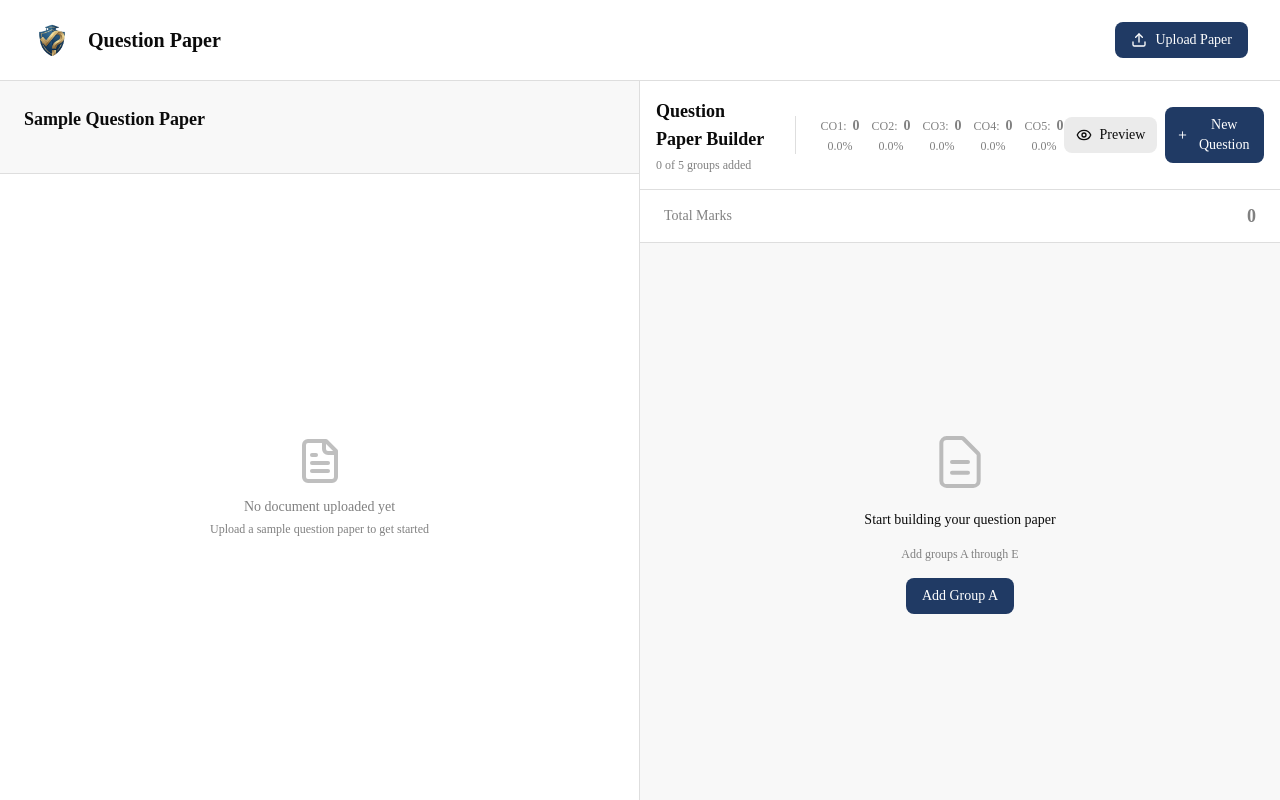
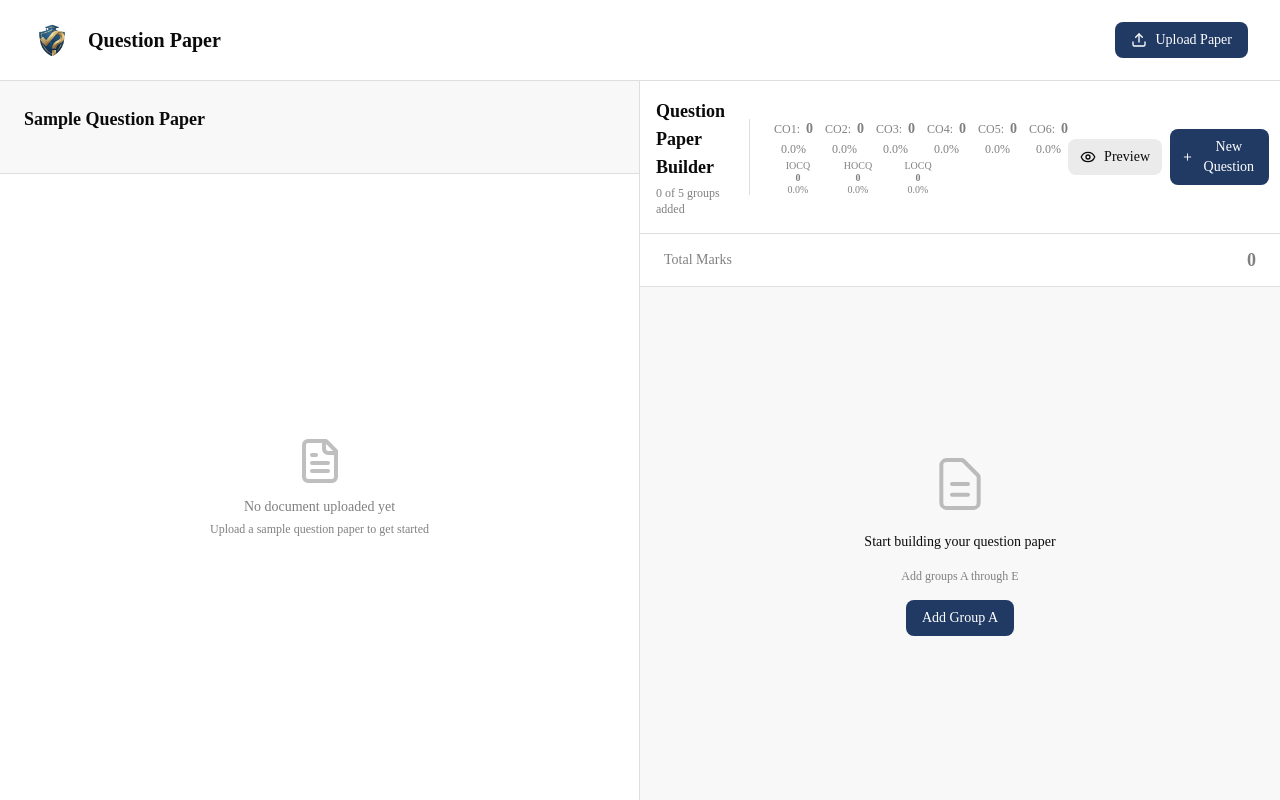
Before and after one commit to santu8597/electron-builder, a Next.js app: page /question-setter in a window 1280 px wide. Built offline with nearby package versions, Linux system fonts and the light colour scheme.

Commit message:
update CO extraction patterns to support CO6 and enhance difficulty pattern matching

```diff
--- a/components/right-panel.tsx
+++ b/components/right-panel.tsx
@@ -2,7 +2,7 @@
 
 import { Plus, Eye } from "lucide-react"
 import { useState, useEffect } from "react"
-import type { Section, ParsedQuestion } from "@/app/page"
+import type { Section, ParsedQuestion } from "@/lib/types"
 import SectionBuilder from "./section-builder"
 import NewQuestionModal from "./new-question-modal"
 import PreviewModal from "./preview-modal"
@@ -19,7 +19,7 @@ const ALLOWED_GROUPS = ['A', 'B', 'C', 'D', 'E'] as const;
 
 /**
  * Extract all COs (Course Outcomes) from a question
- * A question can have multiple COs like CO1, CO2, CO3, CO4, CO5
+ * A question can have multiple COs like CO1, CO2, CO3, CO4, CO5, CO6
  * Patterns supported:
  * - [(CO1)(Understand/LOCQ)]
  * - [(CO3, CO5)(Apply/IOCQ)]
@@ -32,7 +32,7 @@ function extractAllCOsFromQuestion(question: ParsedQuestion): string[] {
 
   // First check courseOutcome field
   if (question.courseOutcome) {
-    const matches = question.courseOutcome.matchAll(/CO\s*[1-5]/gi)
+    const matches = question.courseOutcome.matchAll(/CO\s*[1-6]/gi)
     for (const match of matches) {
       const co = match[0].replace(/\s/g, '').toUpperCase()
       cosFound.push(co)
@@ -42,11 +42,11 @@ function extractAllCOsFromQuestion(question: ParsedQuestion): string[] {
   // Parse from question text for various patterns
   if (question.text) {
     // Pattern 1: [(CO3, CO5)(Apply/IOCQ)] or [(CO3,CO5)(Apply/IOCQ)] - multiple COs with or without spaces
-    const multiCoPattern = /\[\(CO\s*[1-5](?:\s*,\s*CO\s*[1-5])+\)\([^\]]*\)\]/gi
+    const multiCoPattern = /\[\(CO\s*[1-6](?:\s*,\s*CO\s*[1-6])+\)\([^\]]*\)\]/gi
     const multiMatches = question.text.matchAll(multiCoPattern)
     for (const match of multiMatches) {
       // Extract all CO numbers from the matched pattern
-      const coNumbers = match[0].matchAll(/CO\s*([1-5])/gi)
+      const coNumbers = match[0].matchAll(/CO\s*([1-6])/gi)
       for (const coMatch of coNumbers) {
         cosFound.push(`CO${coMatch[1]}`)
       }
@@ -54,7 +54,7 @@ function extractAllCOsFromQuestion(question: ParsedQuestion): string[] {
 
     // Pattern 2: [(CO1)(Understand/LOCQ)] - single CO (not already matched by Pattern 1)
     // This pattern should not match if it's part of a multi-CO pattern
-    const singleCoPattern = /\[\(CO\s*([1-5])\)\([^\]]*\)\]/gi
+    const singleCoPattern = /\[\(CO\s*([1-6])\)\([^\]]*\)\]/gi
     const singleMatches = question.text.matchAll(singleCoPattern)
     for (const match of singleMatches) {
       // Only add if this is truly a single CO pattern (not comma-separated)
@@ -65,7 +65,7 @@ function extractAllCOsFromQuestion(question: ParsedQuestion): string[] {
 
     // Pattern 3: (CO1) - just parentheses (with or without space) - fallback
     if (cosFound.length === 0) {
-      const parenPattern = /\(CO\s*([1-5])\)/gi
+      const parenPattern = /\(CO\s*([1-6])\)/gi
       const parenMatches = question.text.matchAll(parenPattern)
       for (const match of parenMatches) {
         cosFound.push(`CO${match[1]}`)
@@ -74,7 +74,7 @@ function extractAllCOsFromQuestion(question: ParsedQuestion): string[] {
 
     // Pattern 4: CO1 - bare CO (only if not already found in other patterns)
     if (cosFound.length === 0) {
-      const barePattern = /CO\s*([1-5])/gi
+      const barePattern = /CO\s*([1-6])/gi
       const bareMatches = question.text.matchAll(barePattern)
       for (const match of bareMatches) {
         cosFound.push(`CO${match[1]}`)
@@ -84,6 +84,27 @@ function extractAllCOsFromQuestion(question: ParsedQuestion): string[] {
 
   // Return array with potential duplicates (important for sub-questions)
   return cosFound
+}
+
+function extractQuestionTypesFromQuestion(question: ParsedQuestion): ('LOCQ' | 'HOCQ' | 'IOCQ')[] {
+  const questionTypes: ('LOCQ' | 'HOCQ' | 'IOCQ')[] = []
+
+  if (question.text) {
+    const textMatches = question.text.match(/\b(LOCQ|HOCQ|IOCQ)\b/gi) || []
+    textMatches.forEach((match) => {
+      questionTypes.push(match.toUpperCase() as 'LOCQ' | 'HOCQ' | 'IOCQ')
+    })
+  }
+
+  // If the text does not explicitly carry the labels, fall back to the parsed field.
+  if (questionTypes.length === 0 && question.questionType) {
+    const fieldMatch = question.questionType.match(/\b(LOCQ|HOCQ|IOCQ)\b/i)
+    if (fieldMatch) {
+      questionTypes.push(fieldMatch[1].toUpperCase() as 'LOCQ' | 'HOCQ' | 'IOCQ')
+    }
+  }
+
+  return questionTypes
 }
 
 export default function RightPanel({
@@ -100,20 +121,36 @@ export default function RightPanel({
     CO2: 0,
     CO3: 0,
     CO4: 0,
-    CO5: 0
+    CO5: 0,
+    CO6: 0
+  })
+  const [questionTypeTotals, setQuestionTypeTotals] = useState<{
+    total: number
+    counts: Record<string, number>
+  }>({
+    total: 0,
+    counts: { LOCQ: 0, HOCQ: 0, IOCQ: 0 }
   })
 
-  // Update CO counts whenever paperSections changes
+  // Update CO and question type counts whenever paperSections changes
   useEffect(() => {
     const counts: Record<string, number> = {
       CO1: 0,
       CO2: 0,
       CO3: 0,
       CO4: 0,
-      CO5: 0
+      CO5: 0,
+      CO6: 0
     }
+    const typeCounts: Record<string, number> = {
+      LOCQ: 0,
+      HOCQ: 0,
+      IOCQ: 0,
+    }
+    let groupBToEQuestionCount = 0
 
     paperSections.forEach((section) => {
+      const sectionGroup = section.title.replace(/^Group\s+/i, '').trim().toUpperCase()
       section.questions.forEach((q) => {
         const cos = extractAllCOsFromQuestion(q)
 
@@ -125,10 +162,24 @@ export default function RightPanel({
             }
           })
         }
+
+        if (['B', 'C', 'D', 'E'].includes(sectionGroup)) {
+          groupBToEQuestionCount += 1
+          const questionTypes = extractQuestionTypesFromQuestion(q)
+          questionTypes.forEach((questionType) => {
+            if (typeCounts[questionType] !== undefined) {
+              typeCounts[questionType] += 1
+            }
+          })
+        }
       })
     })
 
     setCoCounts(counts)
+    setQuestionTypeTotals({
+      total: groupBToEQuestionCount,
+      counts: typeCounts,
+    })
   }, [paperSections])
 
   const totalMarks = paperSections.reduce((sum, section) => {
@@ -137,6 +188,7 @@ export default function RightPanel({
 
   // Calculate total COs for percentage calculation
   const totalCOs = Object.values(coCounts).reduce((sum, count) => sum + count, 0)
+  const totalQuestionTypes = questionTypeTotals.total
 
   // Get available groups that haven't been used yet
   const availableGroups = ALLOWED_GROUPS.filter(
@@ -167,9 +219,9 @@ export default function RightPanel({
             </p>
           </div>
 
-          {/* CO Counters */}
-          <div className="flex items-center gap-3 pl-6 border-l border-border">
-            {['CO1', 'CO2', 'CO3', 'CO4', 'CO5'].map(co => {
+          <div className="flex flex-col gap-1 pl-6 border-l border-border min-w-max">
+            <div className="flex items-center gap-3 flex-wrap">
+              {['CO1', 'CO2', 'CO3', 'CO4', 'CO5', 'CO6'].map(co => {
                 const count = coCounts[co] || 0
                 const percentage = totalCOs > 0 ? ((count / totalCOs) * 100).toFixed(1) : '0.0'
                 return (
@@ -186,6 +238,25 @@ export default function RightPanel({
                   </div>
                 )
               })}
+            </div>
+            <div className="flex items-center gap-3 flex-wrap text-[10px] leading-none">
+              {['IOCQ', 'HOCQ', 'LOCQ'].map((questionType) => {
+                const count = questionTypeTotals.counts[questionType] || 0
+                const percentage = totalQuestionTypes > 0 ? ((count / totalQuestionTypes) * 100).toFixed(1) : '0.0'
+
+                return (
+                  <div key={questionType} className="flex min-w-12 flex-col items-center gap-0.5">
+                    <span className="font-medium text-neutral-gray">{questionType}</span>
+                    <span className={`font-semibold ${count > 0 ? 'text-primary' : 'text-neutral-gray'}`}>
+                      {count}
+                    </span>
+                    <span className="text-neutral-gray">
+                      {percentage}%
+                    </span>
+                  </div>
+                )
+              })}
+            </div>
           </div>
         </div>
 
--- a/lib/group-a-parser.ts
+++ b/lib/group-a-parser.ts
@@ -90,7 +90,7 @@ function extractDifficultyInfo(html: string): {
   // [(CO1)(Understand/LOCQ)]
   // [(CO2)(Apply/HOCQ)]
   // [CO3, Understand, LOCQ]
-  const difficultyPattern = /\[?\(?(CO\s*[1-4])\)?\s*[\(,]?\s*([^\/\),]+)?\s*[\/,]?\s*([^\])\s]+)?\s*\)?\]?/i
+  const difficultyPattern = /\[?\(?(CO\s*[1-6])\)?\s*[\(,]?\s*([^\/\),]+)?\s*[\/,]?\s*([^\])\s]+)?\s*\)?\]?/i
 
   const match = html.match(difficultyPattern)
 
--- a/lib/parser.ts
+++ b/lib/parser.ts
@@ -909,7 +909,7 @@ function extractDifficultyInfo(html: string): {
   // [(CO1)(Understand/LOCQ)]
   // [(CO2)(Apply/HOCQ)]
   // [CO3, Understand, LOCQ]
-  const difficultyPattern = /\[?\(?(CO\s*[1-4])\)?\s*[\(,]?\s*([^\/\),]+)?\s*[\/,]?\s*([^\])\s]+)?\s*\)?\]?/i
+  const difficultyPattern = /\[?\(?(CO\s*[1-6])\)?\s*[\(,]?\s*([^\/\),]+)?\s*[\/,]?\s*([^\])\s]+)?\s*\)?\]?/i
 
   const match = html.match(difficultyPattern)
 
```
Lines whose indentation alone changed are shown as unchanged.
